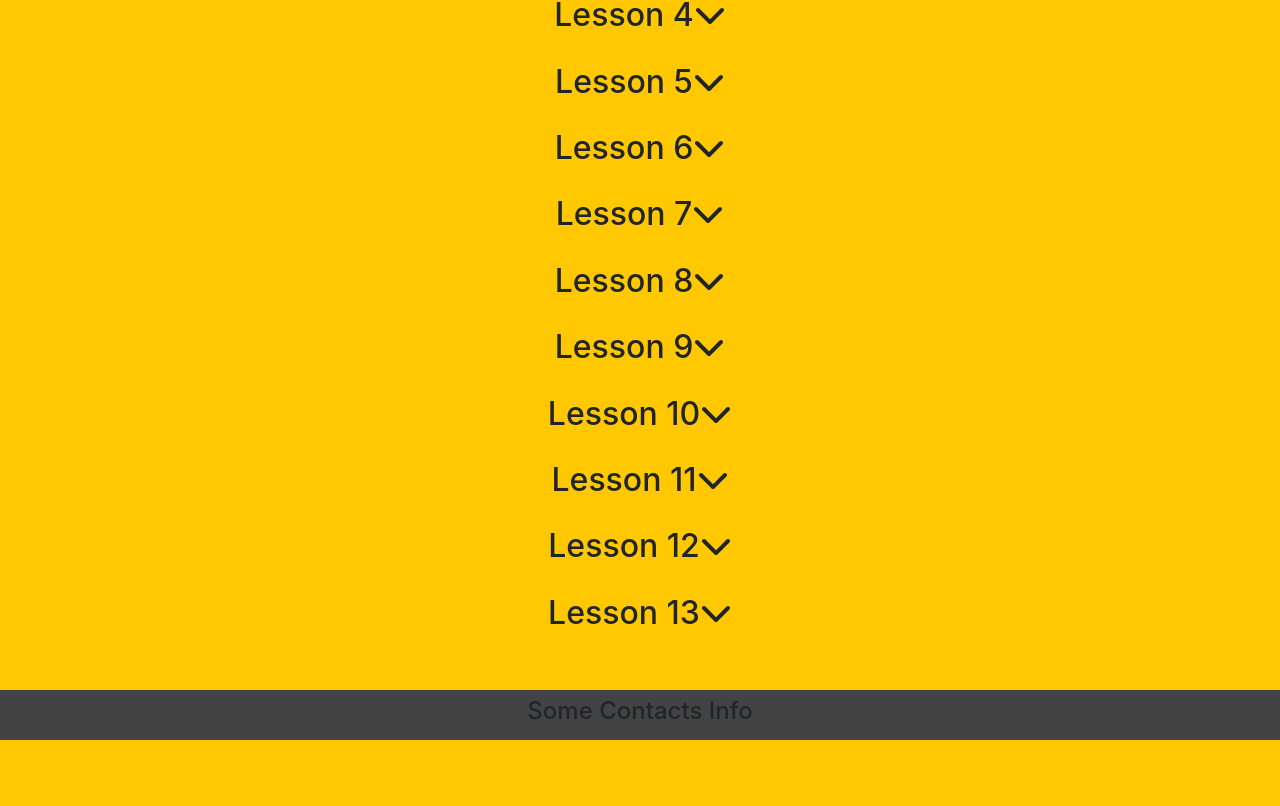
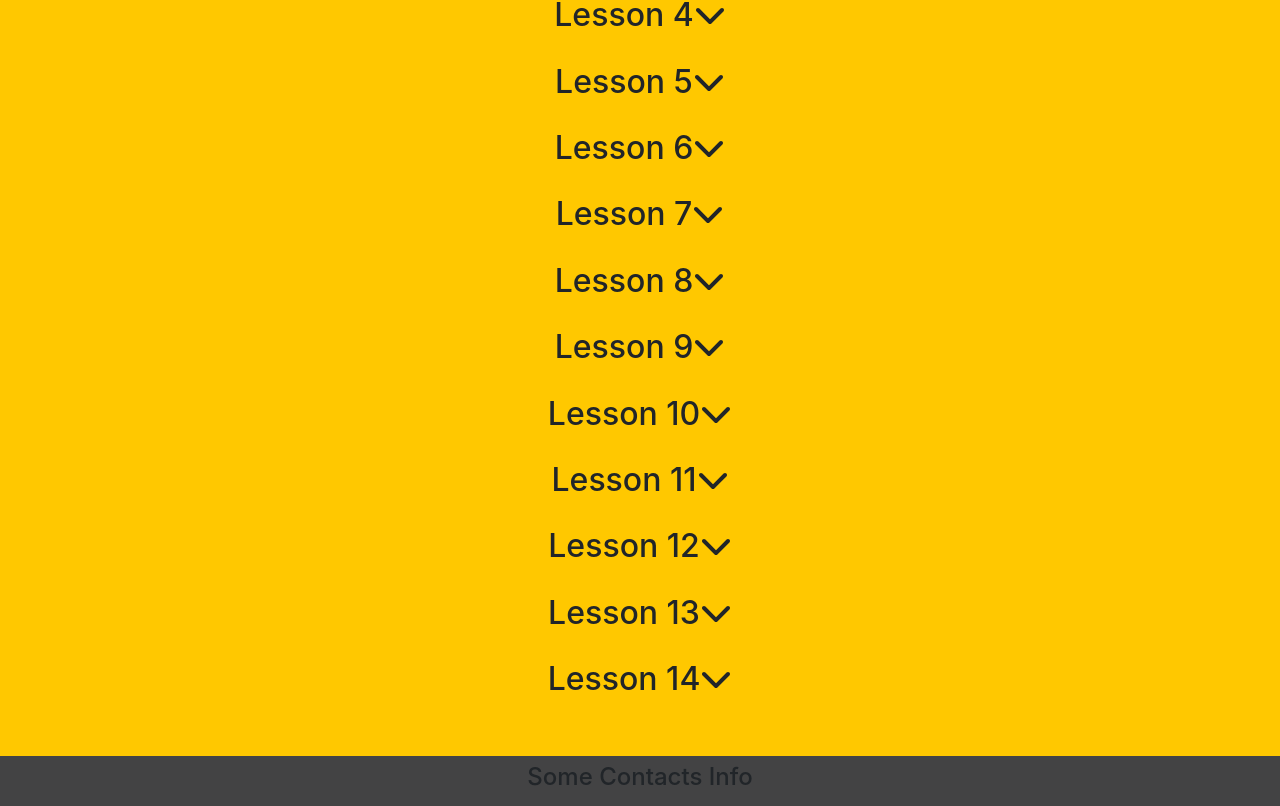
Before and after one commit to DereviankoYaroslav/DereviankoYaroslav.github.io, a React (Create React App) app: page /#/learning-cards in a window 1280 px wide. Shown: the part 279-1085 px from the top of the page. Before the commit the page ends 1019 px from the top, so only its background shows below. Built offline with nearby package versions, Linux system fonts and the light colour scheme.

Commit message:
new table games

```diff
--- a/package.json
+++ b/package.json
@@ -15,6 +15,7 @@
     "bootstrap": "^5.2.2",
     "font-awesome": "^4.7.0",
     "react": "^18.2.0",
+    "react-adsense": "^0.1.0",
     "react-bootstrap": "^2.5.0",
     "react-dom": "^18.2.0",
     "react-router": "^6.4.2",
--- a/src/App.js
+++ b/src/App.js
@@ -4,20 +4,17 @@ import Homepage from './components/Homepage';
 import LessonsComponent from './components/LessonsComponent';
 import PictureTestComponent from './components/PicturesTestComponent';
 import HalloweenComponent from './components/HalloweenComponent';
-import TableGameComponent from './components/TableGameComponent';
+import TableGames from './components/TableGames';
 import { Navbar, Container, Nav, NavDropdown } from 'react-bootstrap';
-import field_sonic from './images/field_sonic.jpg';
 import WordSearchComponent from './components/WordSearchComponent';
 
 
 function App() {
 
   const words = {
-    wordsToFind: ['Test', 'Hello', 'Bye', 'Good'],
-    letters: ['T', 'E', 'S', 'T', 'H', 'E', 'L', 'L', 'O'],
-    positions: [23,33,43,53, 91, 92, 93, 94, 95],
+    wordsToFind: ['Interesting','Lazy', 'Clever', 'Stupid', 'Kind', 'Cheerful', 'Brave', 'Handsome'],
     sizeX: 10,
-    sizeY: 10
+    sizeY: 15
   }
 
   return (
@@ -36,7 +33,7 @@ function App() {
               <NavDropdown.Item><Link to='/learning-cards' className='nav-item'>Learning Cards</Link></NavDropdown.Item>
               <NavDropdown.Item><Link to='/pictures-tests' className='nav-item'>Tests with Pictures</Link></NavDropdown.Item>
               <NavDropdown.Item><Link to='/halloween' className='nav-item'>Halloween</Link></NavDropdown.Item>
-              <NavDropdown.Item><Link to='/table-game' className='nav-item'>Table Game</Link></NavDropdown.Item>
+              <NavDropdown.Item><Link to='/table-games' className='nav-item'>Table Games</Link></NavDropdown.Item>
               <NavDropdown.Item><Link to='/words-searching' className='nav-item'>Words Searching</Link></NavDropdown.Item>
             </NavDropdown>
           </Nav>
@@ -53,7 +50,7 @@ function App() {
         <Route path='/learning-cards' element={<LessonsComponent />} />
         <Route path='/pictures-tests' element={<PictureTestComponent />} />
         <Route path='/halloween' element={<HalloweenComponent />} />
-        <Route path='/table-game' element={<TableGameComponent field={field_sonic}/>} />
+        <Route path='/table-games' element={<TableGames />} />
         <Route path='/words-searching' element={<WordSearchComponent words={words}/>} />
       </Routes>
       </div>
--- a/src/components/LessonsComponent.js
+++ b/src/components/LessonsComponent.js
@@ -789,6 +789,61 @@ function LessonsComponent(){
       ],
       lesson: 13};
 
+      const wordsToLearn14 = {
+        words: [
+        {eng: 'Pamper',
+        ukr: 'Балувати, тішити'},
+        {eng: 'Temper',
+        ukr: 'Характер, темперамент'},
+        {eng: 'Diapers',
+        ukr: 'Памперси, підгузки'},
+        {eng: 'Tadpoles',
+        ukr: 'Пуголовки'},
+        {eng: 'Threaten',
+        ukr: 'Погрожувати, загрожувати'},
+        {eng: 'Threat',
+        ukr: 'Загроза'},
+        {eng: 'Dummy',
+        ukr: 'Дурник'},
+        {eng: 'Bowels',
+        ukr: 'Кишки'},
+        {eng: 'Entrails',
+        ukr: 'Кишки'},
+        {eng: 'Hitchhike',
+        ukr: 'Автостоп'},
+        {eng: 'Molest',
+        ukr: 'Надокучати, приставати'},
+        {eng: 'Dumbbells',
+        ukr: 'Гантелі'},
+        {eng: 'Dull',
+        ukr: 'Тупий'},
+        {eng: 'Dumb',
+        ukr: 'Мовчазний, німий'},
+        {eng: 'Crowbar',
+        ukr: 'Лом'},
+        {eng: 'Bar',
+        ukr: 'Бар, '},
+        {eng: 'Strangle, smother',
+        ukr: 'Душити'},
+        {eng: 'Сhoke',
+        ukr: 'Задихатися, давитися'},
+        {eng: 'Grind',
+        ukr: 'Молоти, кришити'},
+        {eng: 'Deed',
+        ukr: 'Вчинок'},
+        {eng: 'Expel',
+        ukr: 'Виганяти, виключати'},
+        {eng: 'Condone',
+        ukr: 'Виправдовувати'},
+        {eng: 'Theft',
+        ukr: 'Крадій'},
+        {eng: 'Soporific',
+        ukr: 'Снодійний'},
+        {eng: 'Snoop',
+        ukr: 'Підглядати, шпигувати'}
+      ],
+      lesson: 14};
+
     return(
         <div>
             <CardComponent words={wordsToLearn1}/>
@@ -804,6 +859,7 @@ function LessonsComponent(){
             <CardComponent words={wordsToLearn11}/>
             <CardComponent words={wordsToLearn12}/>
             <CardComponent words={wordsToLearn13}/>
+            <CardComponent words={wordsToLearn14}/>
         </div>
     );
 }
--- a/src/components/TableGameComponent.js
+++ b/src/components/TableGameComponent.js
@@ -17,15 +17,15 @@ function TableGameComponent(props){
         document.body.style.backgroundImage = 'none';
     }
 
-    const downArrow = <FontAwesomeIcon className={'toggle-icon-game'} icon={faChevronDown} />
-    const upArrow = <FontAwesomeIcon className={'toggle-icon-game hidden'} icon={faChevronUp} />
+    const downArrow = <FontAwesomeIcon className={'toggle-icon-game'+props.counter} icon={faChevronDown} />
+    const upArrow = <FontAwesomeIcon className={'toggle-icon-game'+props.counter+' hidden'} icon={faChevronUp} />
 
     const dice = [side1, side2, side3, side4, side5, side6];
     const [die1, setDie1] = useState();
 
     const throwDice = () => {
         setDie1(dice[Math.floor(Math.random()*6)]);
-        let myGame = document.getElementsByClassName('cubes');
+        let myGame = document.getElementsByClassName('cubes'+props.counter);
         myGame[0].classList.remove('hidden');
     }
 
@@ -67,10 +67,10 @@ function TableGameComponent(props){
         };
     };
 
-    const lessonsBar = () => {
-        let myGame = document.getElementsByClassName('game');
+    const lessonsBar = (counter) => {
+        let myGame = document.getElementsByClassName('game'+counter);
         myGame[0].classList.toggle('hidden');
-        let myToggle = document.getElementsByClassName('toggle-icon-game');
+        let myToggle = document.getElementsByClassName('toggle-icon-game'+props.counter);
         for (let i = 0; i < myToggle.length; i++){
             myToggle[i].classList.toggle('hidden');
         }
@@ -78,16 +78,16 @@ function TableGameComponent(props){
 
     return(
         <div className='game-div'>
-            <h2 className='lesson-next' onClick={lessonsBar}>Table Game{downArrow}{upArrow}</h2>
-            <div className='game hidden'>
+            <h2 className='lesson-next' onClick={() => lessonsBar(props.counter)}>Table Game {props.topic}{downArrow}{upArrow}</h2>
+            <div className={'game'+props.counter + ' hidden'}>
                 <img className='field' alt='field' src={props.field}></img>
-                <img id='fishka1' className='my-player' src={player1} alt='player1' onMouseDown={playerControl}></img>
-                <img id='fishka2' className='my-player' src={player2} alt='player2' onMouseDown={playerControl}></img>
+                <img id={'fishka1'+props.topic} className='my-player' src={player1} alt='player1' onMouseDown={playerControl}></img>
+                <img id={'fishka2'+props.topic} className='my-player' src={player2} alt='player2' onMouseDown={playerControl}></img>
                 <div>
                     <button className='throw-button' onClick={throwDice}>Throw the cube</button>
                 </div>
-                <div className='cubes hidden'>
-                    <img className='cube' alt='cube' src={die1}/>
+                <div className={'cubes'+props.counter+ ' hidden'}>
+                    <img className='cube' src={die1}/>
                 </div>
             </div>
         </div>
--- /dev/null
+++ b/src/components/TableGames.js
@@ -0,0 +1,17 @@
+import TableGameComponent from "./TableGameComponent";
+import field_sonic from '../images/field_sonic.jpg';
+import field_appearance from '../images/field_appearance.png'
+
+function TableGames(){
+
+    let counter = 0;
+
+    return(
+        <div>
+            <TableGameComponent field={field_sonic} counter={counter=counter+1} topic={'Sonic'}/>
+            <TableGameComponent field={field_appearance} counter={counter=counter+1} topic={'Appearance'}/>
+        </div>
+    );
+}
+
+export default TableGames;
```
Also changed, not shown: src/components/MyAddWSComponent.js (added, +22 -0 lines), src/images/field_appearance.png (added), 1 other file (tests, documents, lock files or other folders).
